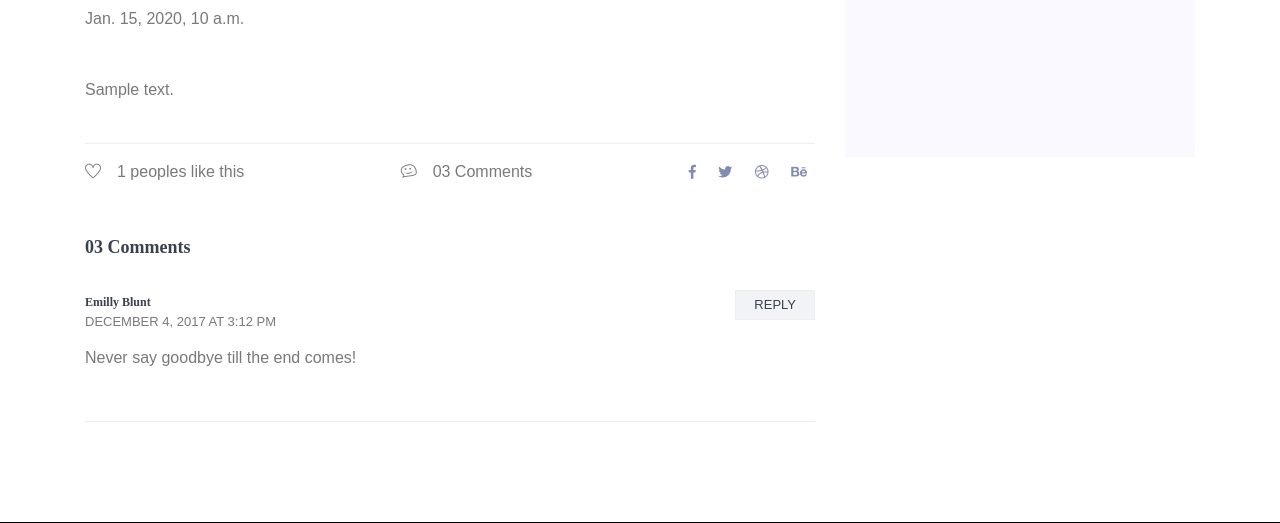
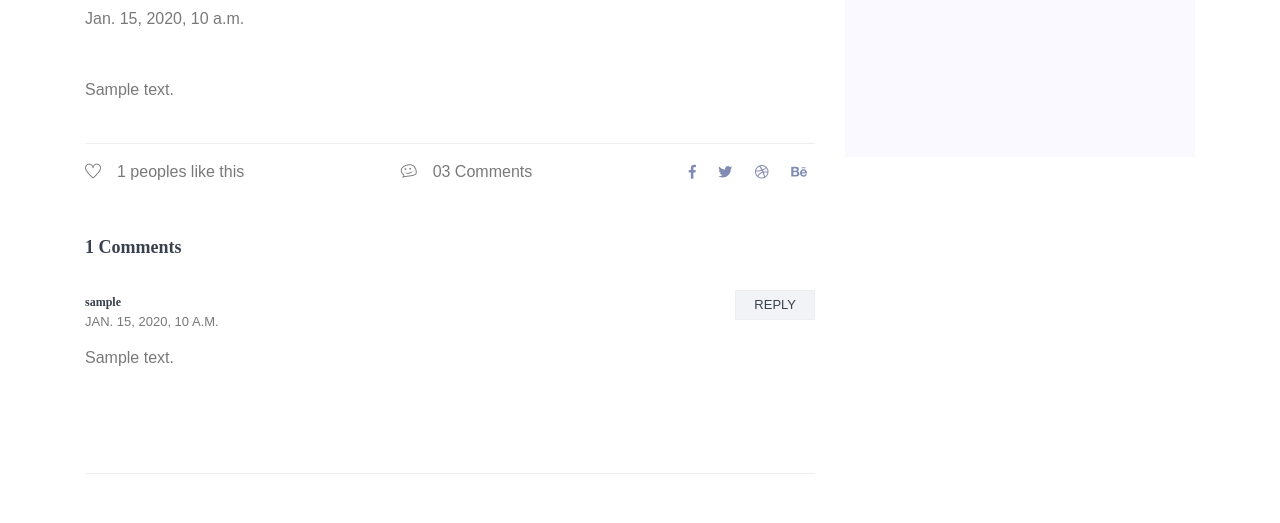
Before and after one commit to IlyaG96/devman_html_2, a Django app: a page that uses templates/blog-details.html in a window 1280 px wide. Shown: the part 1011-1534 px from the top of the page. Run offline with Django 3.2, Linux system fonts and the light colour scheme; tables that the repository leaves empty hold one stand-in row (values such as "Sample post"); grey boxes marked "Sample" are stand-in pictures; parts of the project's set-up code (start-up, migrations or seed data) failed here and were passed over; some libraries are stand-ins or nearby versions.

Commit message:
add comments to post page

```diff
--- a/templates/blog-details.html
+++ b/templates/blog-details.html
@@ -6,7 +6,6 @@
   <meta http-equiv="X-UA-Compatible" content="ie=edge">
   <title>{{post.title}}</title>
   {% load static %}
-
 
   <link rel="icon" href="{% static 'img/favicon.png' %}" type="image/png">
 
@@ -104,23 +103,28 @@
               </div>
 
 
+
                 <div class="comments-area">
-                    <h4>03 Comments</h4>
+                  <h4>{{post.comments|length}} Comments</h4>
+                  {% for comment in post.comments %}
                     <div class="comment-list">
                         <div class="single-comment justify-content-between d-flex">
                             <div class="user justify-content-between d-flex">
                                 <div class="desc">
-                                    <h5><a href="#">Emilly Blunt</a></h5>
-                                    <p class="date">December 4, 2017 at 3:12 pm </p>
+                                    <h5><a href="#">{{comment.author}}</a></h5>
+                                    <p class="date">{{comment.published_at}}</p>
                                     <p class="comment">
-                                        Never say goodbye till the end comes!
+                                      {{comment.text}}
                                     </p>
+                                  <br>
+                                  <br>
                                 </div>
                             </div>
                             <div class="reply-btn">
                                     <a href="" class="btn-reply text-uppercase">reply</a>
                             </div>
                         </div>
+                      {% endfor %}
                     </div>
                 </div>
         </div>
```
